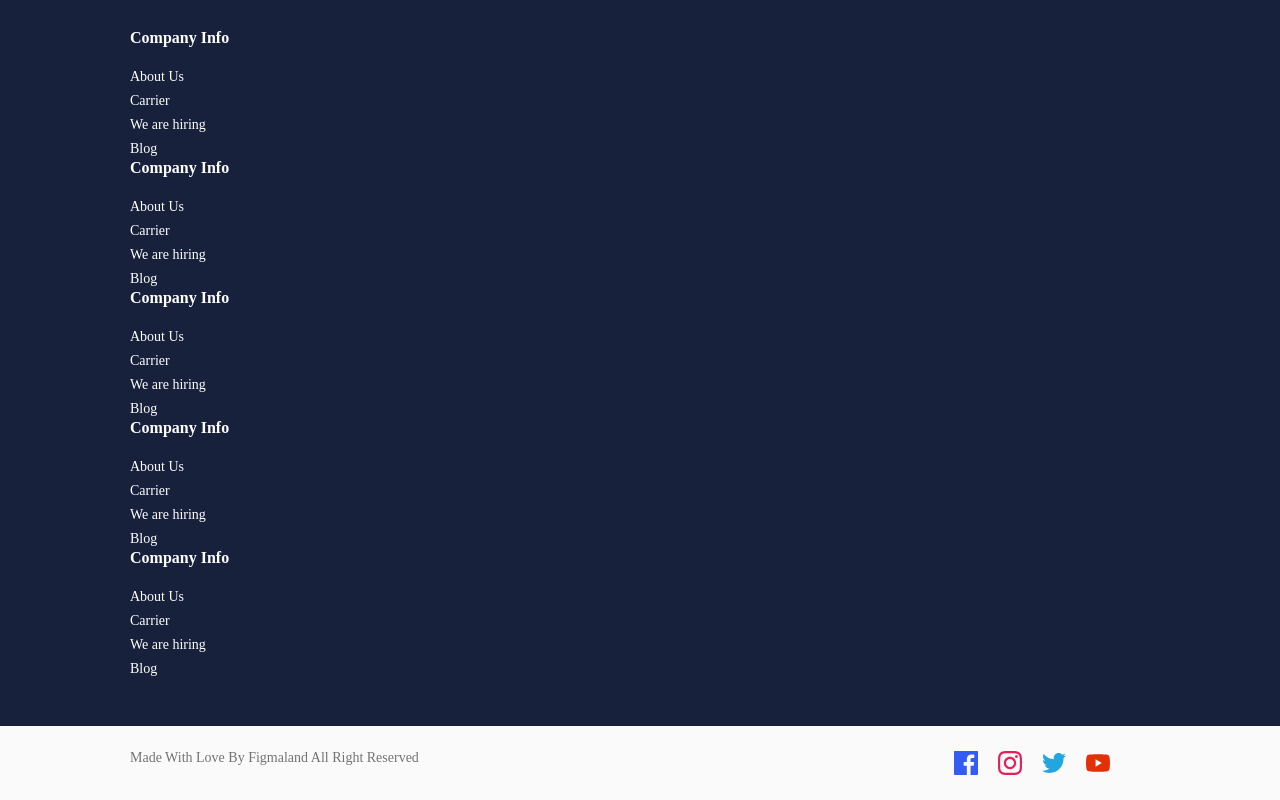
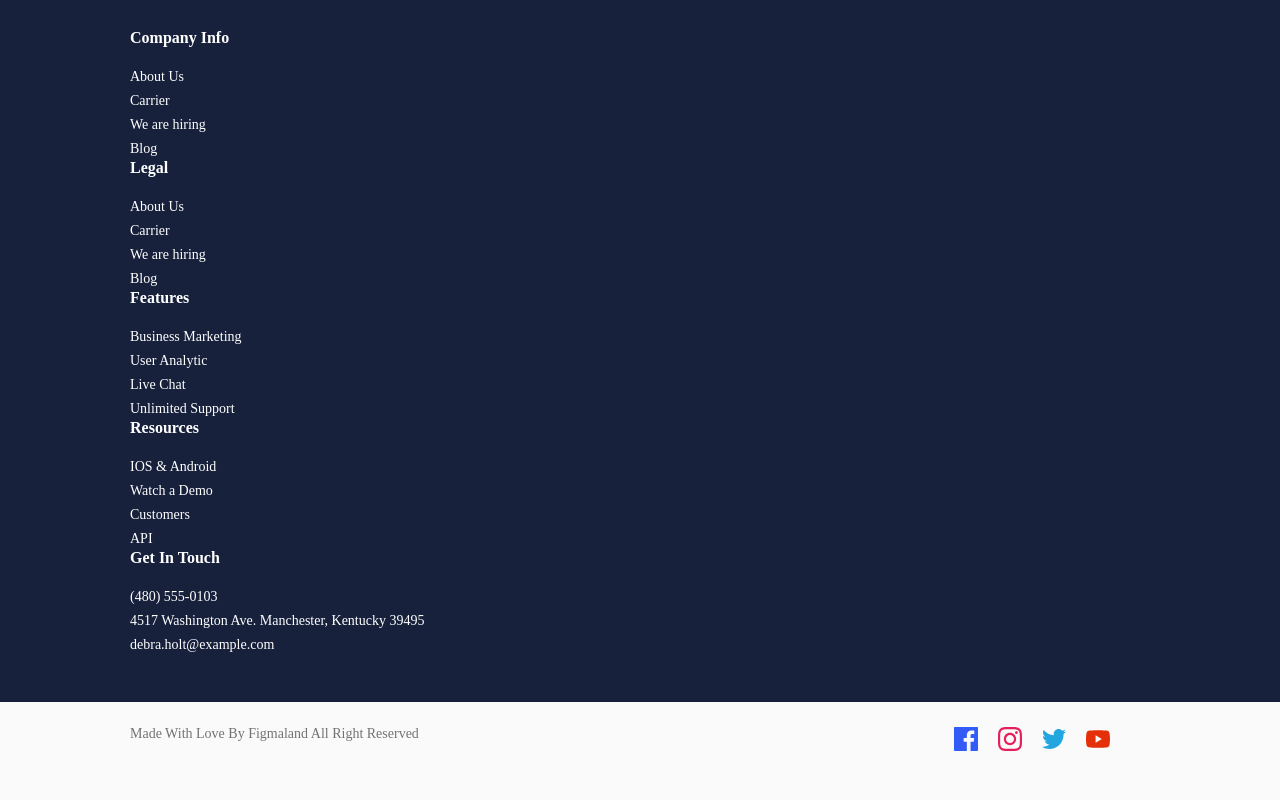
Before and after one commit to m1k1e/relvise, a plain HTML site: page index.html in a window 1280 px wide. Shown: the part 4086-4886 px from the top of the page. After the commit the page ends 4862 px from the top, so only its background shows below. Drawn offline with Linux system fonts and the light colour scheme.

Commit message:
Change content in footer nav menu

```diff
--- a/index.html
+++ b/index.html
@@ -313,7 +313,7 @@
                                     </ul>
                                 </div>
                                 <div class="nav__items link-item">
-                                    <h4 class="link-item__title">Company Info</h4>
+                                    <h4 class="link-item__title">Legal</h4>
                                     <ul class="link-item__list">
                                         <li class="link-item__link"><a href="#">About Us</a></li>
                                         <li class="link-item__link"><a href="#">Carrier</a></li>
@@ -322,30 +322,29 @@
                                     </ul>
                                 </div>
                                 <div class="nav__items link-item">
-                                    <h4 class="link-item__title">Company Info</h4>
+                                    <h4 class="link-item__title">Features</h4>
                                     <ul class="link-item__list">
-                                        <li class="link-item__link"><a href="#">About Us</a></li>
-                                        <li class="link-item__link"><a href="#">Carrier</a></li>
-                                        <li class="link-item__link"><a href="#">We are hiring</a></li>
-                                        <li class="link-item__link"><a href="#">Blog</a></li>
+                                        <li class="link-item__link"><a href="#">Business Marketing</a></li>
+                                        <li class="link-item__link"><a href="#">User Analytic</a></li>
+                                        <li class="link-item__link"><a href="#">Live Chat</a></li>
+                                        <li class="link-item__link"><a href="#">Unlimited Support</a></li>
                                     </ul>
                                 </div>
                                 <div class="nav__items link-item">
-                                    <h4 class="link-item__title">Company Info</h4>
+                                    <h4 class="link-item__title">Resources</h4>
                                     <ul class="link-item__list">
-                                        <li class="link-item__link"><a href="#">About Us</a></li>
-                                        <li class="link-item__link"><a href="#">Carrier</a></li>
-                                        <li class="link-item__link"><a href="#">We are hiring</a></li>
-                                        <li class="link-item__link"><a href="#">Blog</a></li>
+                                        <li class="link-item__link"><a href="#">IOS & Android</a></li>
+                                        <li class="link-item__link"><a href="#">Watch a Demo</a></li>
+                                        <li class="link-item__link"><a href="#">Customers</a></li>
+                                        <li class="link-item__link"><a href="#">API</a></li>
                                     </ul>
                                 </div>
                                 <div class="nav__items link-item">
-                                    <h4 class="link-item__title">Company Info</h4>
+                                    <h4 class="link-item__title">Get In Touch</h4>
                                     <ul class="link-item__list">
-                                        <li class="link-item__link"><a href="#">About Us</a></li>
-                                        <li class="link-item__link"><a href="#">Carrier</a></li>
-                                        <li class="link-item__link"><a href="#">We are hiring</a></li>
-                                        <li class="link-item__link"><a href="#">Blog</a></li>
+                                        <li class="link-item__link phone"><a href="#">(480) 555-0103</a></li>
+                                        <li class="link-item__link address"><a href="#">4517 Washington Ave. Manchester, Kentucky 39495</a></li>
+                                        <li class="link-item__link email"><a href="#">debra.holt@example.com</a></li>
                                     </ul>
                                 </div>
                             </div>
```
